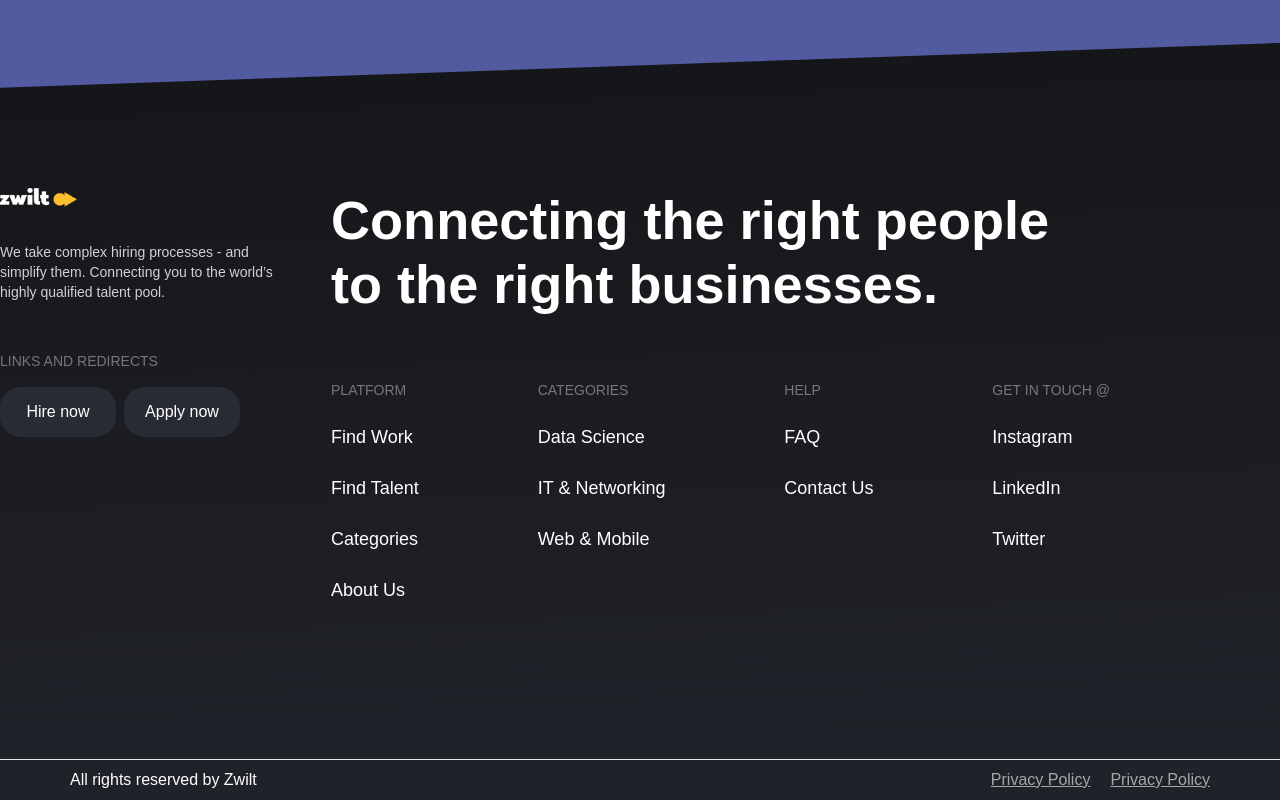
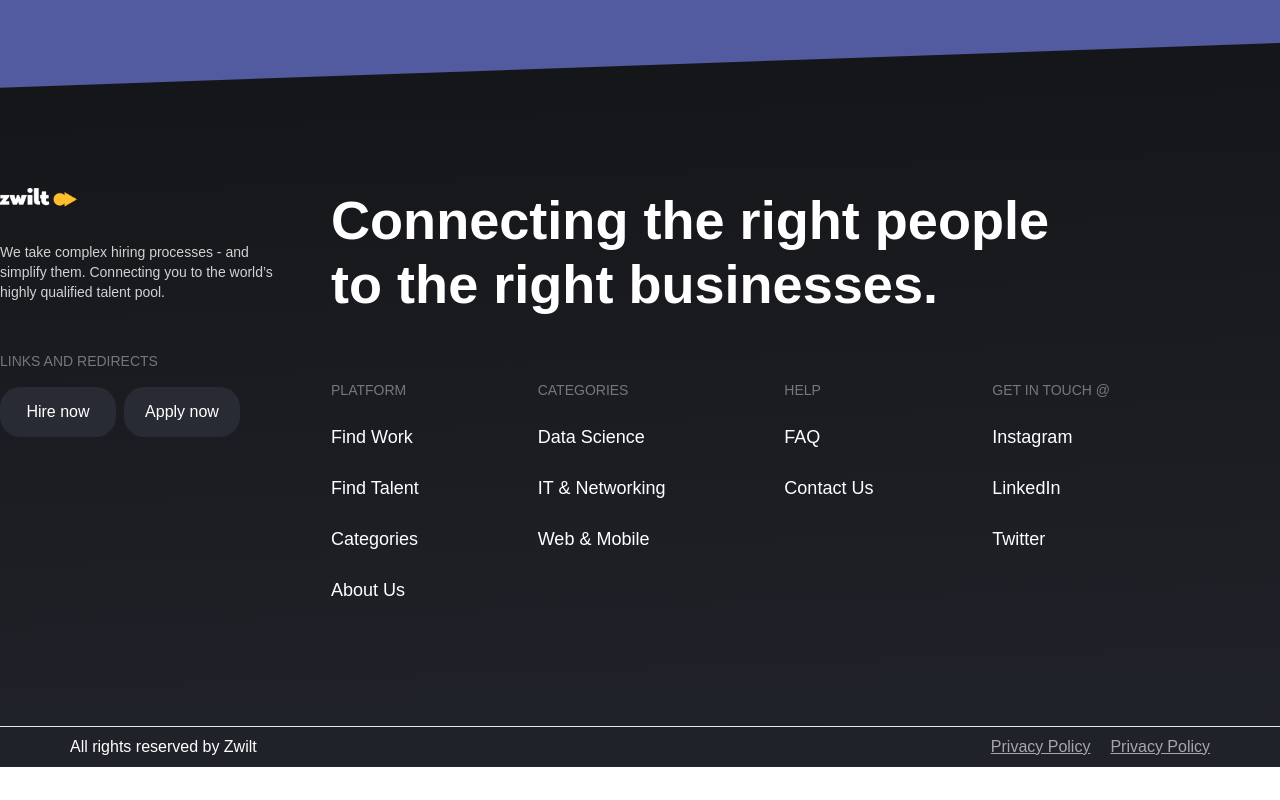
Before and after one commit to alimi-ajibade/zwilt, a React (Vite) app: page / in a window 1280 px wide. Shown: the part 8171-8971 px from the top of the page. After the commit the page ends 8938 px from the top, so only its background shows below. Built offline with nearby package versions, Linux system fonts and the light colour scheme; a web font is replaced by a local one.

Commit message:
Fix: footer

```diff
--- a/src/components/Footer.tsx
+++ b/src/components/Footer.tsx
@@ -13,7 +13,7 @@ const Footer = () => {
                 </div>
             </SkewedContainer>
 
-            <div className="w-full h-[41px] bg-[#202229] mt-8 border-t flex flex-row items-center justify-between px-[70px]">
+            <div className="absolute -bottom-10 left-0  w-full h-[41px] bg-[#202229] mt-8 border-t flex flex-row items-center justify-between px-[70px]">
                 <div className="text-base text-white">
                     All rights reserved by Zwilt
                 </div>
```
Also changed, not shown: 1 other file (tests, documents, lock files or other folders).
